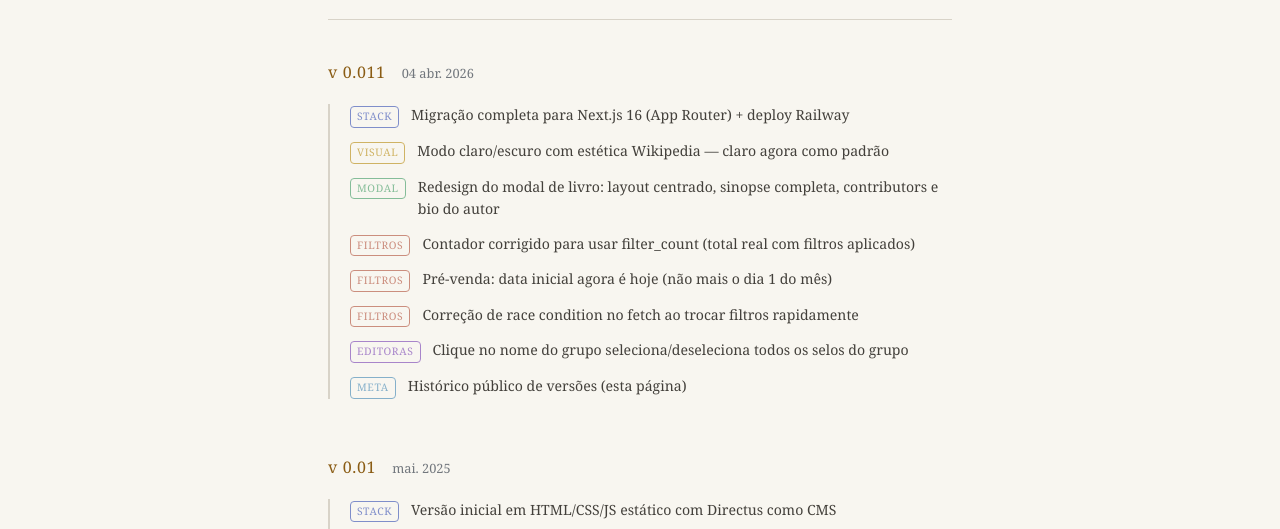
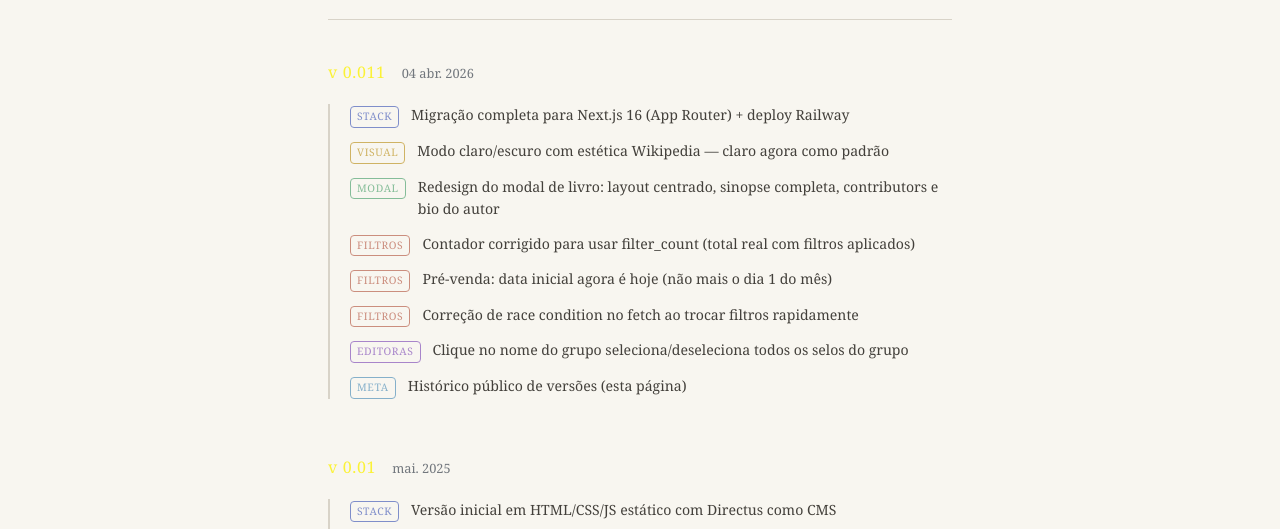
Before and after one commit to dlameira/livros-wiki-next, a Next.js app: page /changelog in a window 1280 px wide. Shown: the part 188-717 px from the top of the page. Built offline with nearby package versions, Linux system fonts and the light colour scheme.

Commit message:
fix: accent color #fbf236 em dark e light mode

```diff
--- a/src/app/globals.css
+++ b/src/app/globals.css
@@ -6,7 +6,7 @@
   --border: #242424;
   --text: #e0d8ce;
   --muted: #666;
-  --accent: #c9a84c;
+  --accent: #fbf236;
 }
 
 html.light {
@@ -15,7 +15,7 @@ html.light {
   --border: #d8d3c8;
   --text: #24211c;
   --muted: #72777d;
-  --accent: #8a5c14;
+  --accent: #fbf236;
 }
 
 * { box-sizing: border-box; margin: 0; padding: 0; }
```
